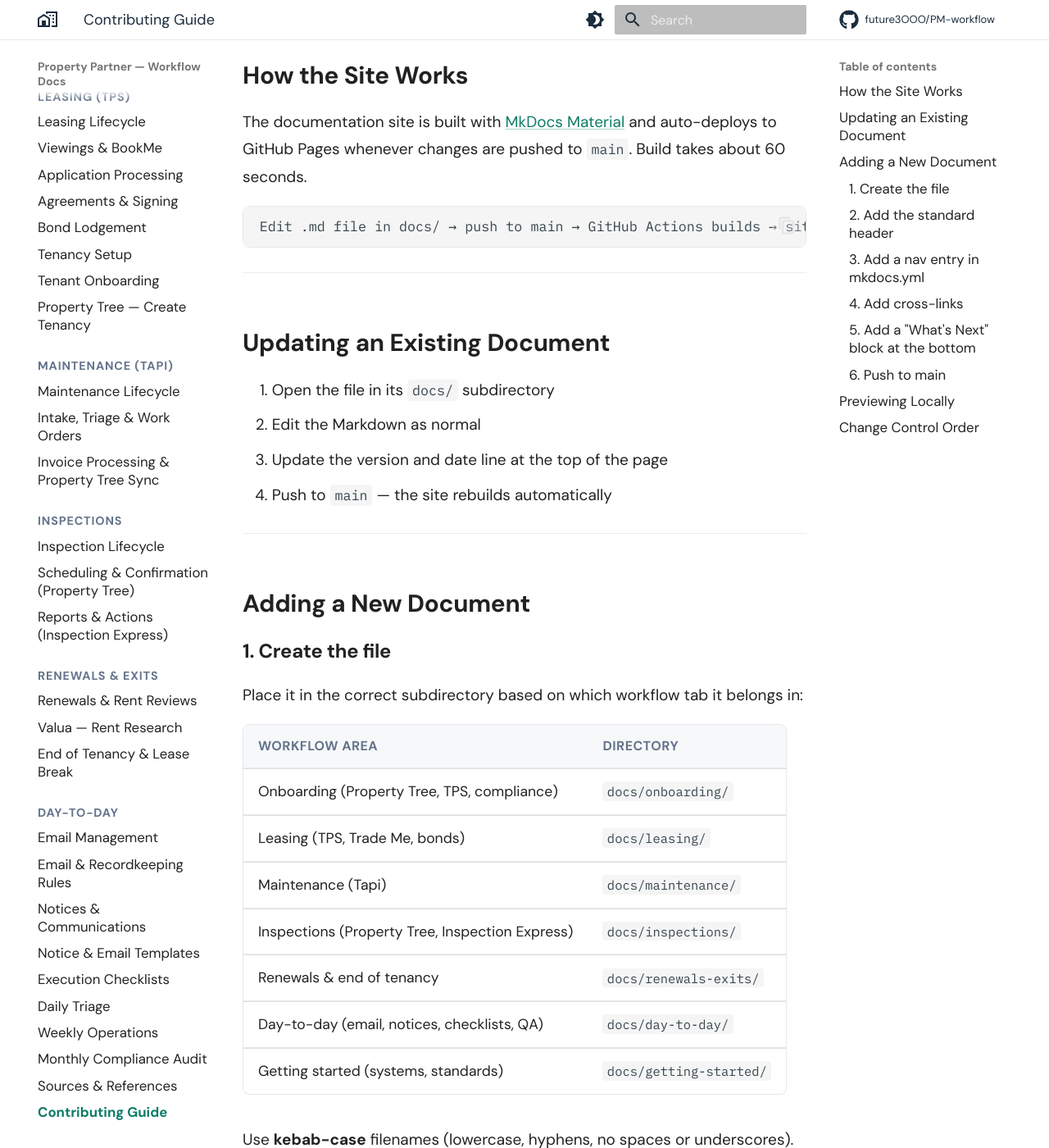
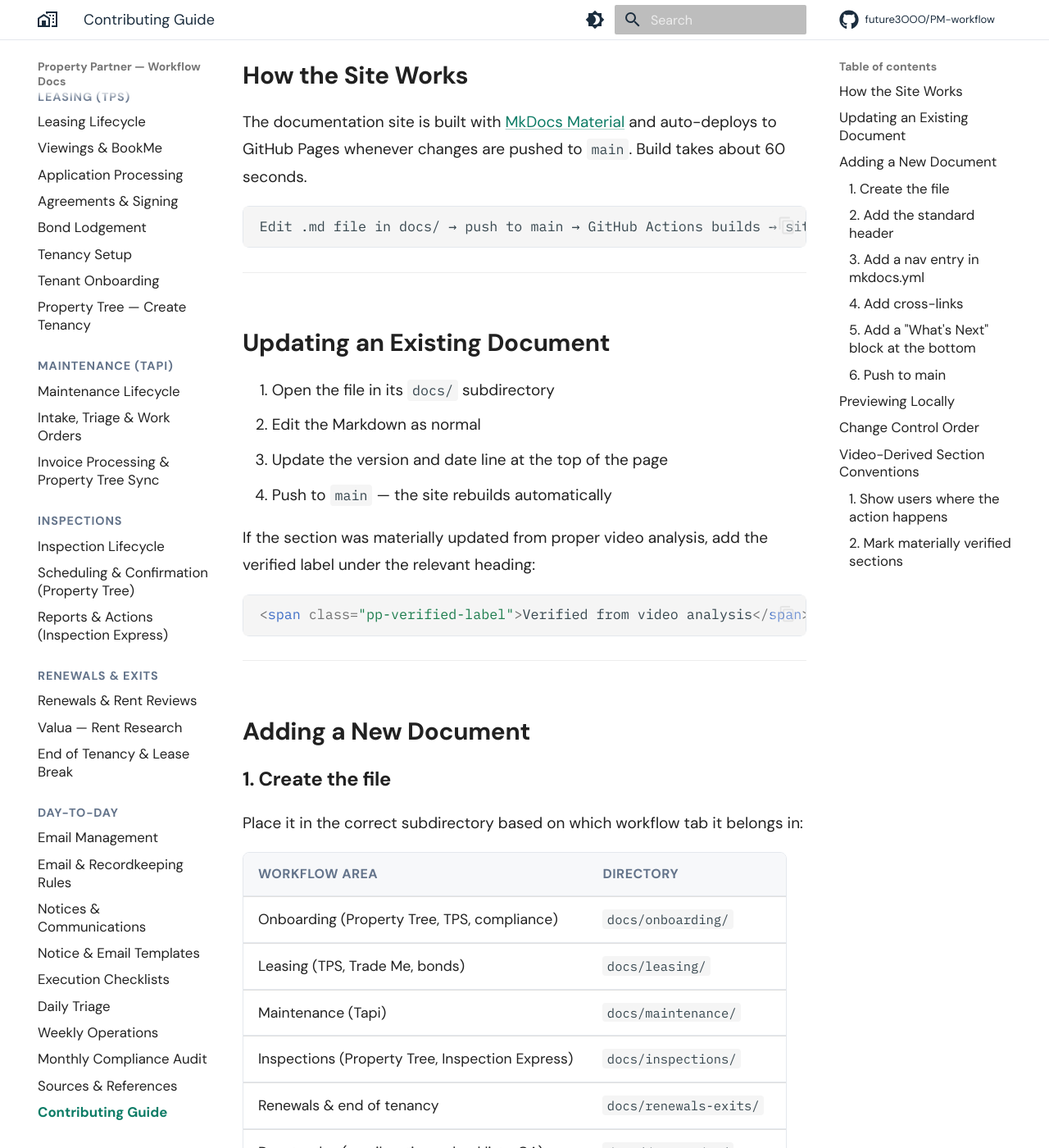
Before and after one commit to future3OOO/PM-workflow, an MkDocs documentation site: the page built from docs/day-to-day/contributing.md, in a window 1280 px wide and 1400 px high, scrolled down 317 px. Shown: the whole window at 82% size. Built offline with MkDocs 1.6.1 and Material for MkDocs 9.7.7, drawn with Linux system fonts in a browser that asks for light colours; comment, search, counter and statistics services are not loaded; some of the changed text lies outside the part shown.

Commit message:
docs: add navigation mapping and verification labels

````diff
--- a/docs/day-to-day/contributing.md
+++ b/docs/day-to-day/contributing.md
@@ -20,6 +20,12 @@
 2. Edit the Markdown as normal
 3. Update the version and date line at the top of the page
 4. Push to `main` — the site rebuilds automatically
+
+If the section was materially updated from proper video analysis, add the verified label under the relevant heading:
+
+```html
+<span class="pp-verified-label">Verified from video analysis</span>
+```
 
 ---
 
@@ -110,3 +116,38 @@
 5. Systems overview and standards (if system capabilities or policies changed)
 
 Bump the version and date on every file you touch.
+
+---
+
+## Video-Derived Section Conventions
+
+When documentation is updated from transcript + frame-based video analysis:
+
+### 1. Show users where the action happens
+
+Include concise location cues so users can find the correct screen quickly. Good patterns:
+
+- `Navigate to: Properties → [property] → Agreements`
+- `Location: Book a viewing → Enquiries`
+- `URL observed: tpportal.co.nz/clients/bookme/overview`
+
+Use exact menu, tab, and button wording taken from the analysed UI where possible.
+
+### 2. Mark materially verified sections
+
+Use this subtle label for sections that were materially updated from proper video analysis:
+
+```html
+<span class="pp-verified-label">Verified from video analysis</span>
+```
+
+Use it when:
+
+- the section was updated from transcript + frame evidence
+- the workflow or UI wording was checked against analysed video material
+
+Do not use it when:
+
+- the edit was only wording cleanup
+- the section was copied forward from older written docs without fresh evidence review
+- the source video evidence was incomplete or uncertain
--- a/docs/stylesheets/extra.css
+++ b/docs/stylesheets/extra.css
@@ -274,6 +274,33 @@
   font-size: 0.88rem;
 }
 
+/* ── Verified labels ── */
+.md-typeset .pp-verified-label {
+  display: inline-flex;
+  align-items: center;
+  gap: 0.32rem;
+  margin: 0.1rem 0 0.85rem;
+  padding: 0.16rem 0.5rem;
+  border: 1px solid var(--pp-border);
+  border-radius: 999px;
+  background: var(--md-accent-fg-color--transparent);
+  color: var(--pp-text-muted);
+  font-size: 0.7rem;
+  font-weight: 600;
+  letter-spacing: 0.02em;
+  text-transform: none;
+  vertical-align: middle;
+}
+
+.md-typeset .pp-verified-label::before {
+  content: "";
+  width: 0.42rem;
+  height: 0.42rem;
+  border-radius: 999px;
+  background: var(--md-accent-fg-color);
+  flex: 0 0 auto;
+}
+
 /* ── Code ── */
 .md-typeset code {
   border-radius: 4px;
````
Also changed, not shown: AGENTS.md (+16 -0 lines), CLAUDE.md (+16 -0 lines), _video_analysis/RUNBOOK.md (+49 -0 lines).
